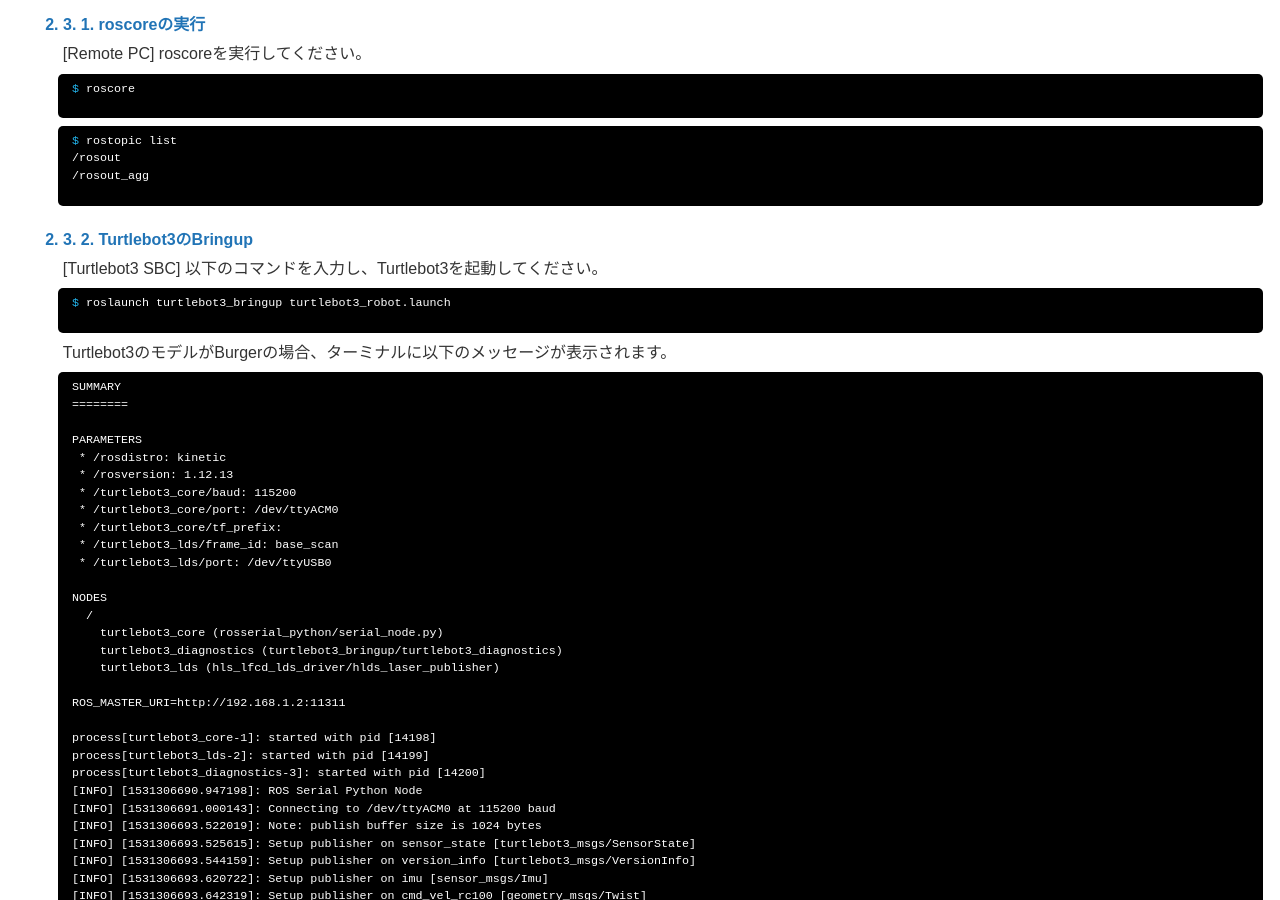
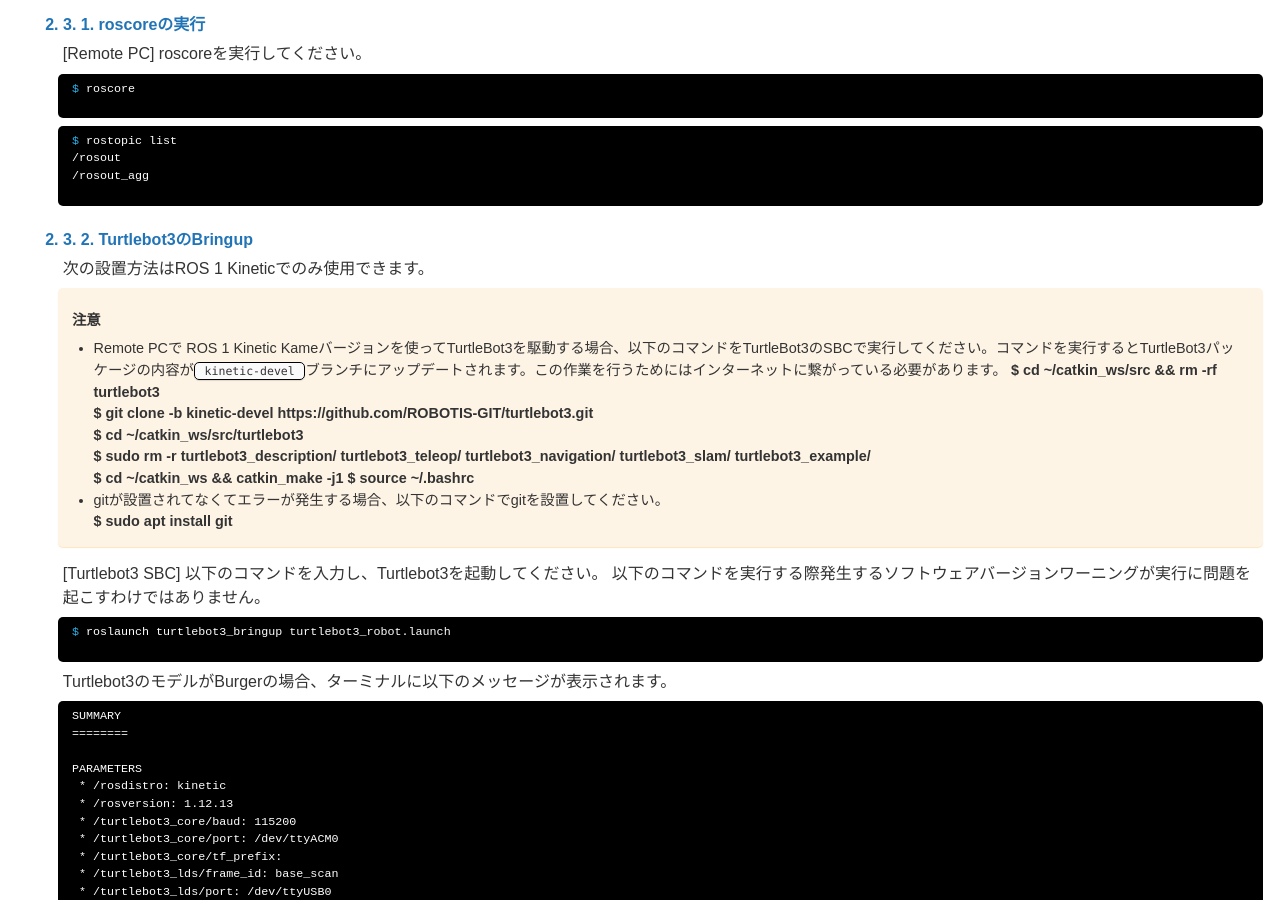
Before and after one commit to ROBOTIS-Will/ritsumeikan_github, a Jekyll site: the page built from docs/markdown/week_1_1.md, in a window 1280 px wide and 900 px high, scrolled down 4596 px. Built offline with Jekyll 4.4.1, drawn with Linux system fonts in a browser that asks for light colours; nearby versions of some CDN libraries; our own code applies the rules of GitHub Pages for plain Markdown files.

Commit message:
revise contents

````diff
--- a/docs/markdown/week_1_1.md
+++ b/docs/markdown/week_1_1.md
@@ -185,7 +185,27 @@ $ rostopic list
 ```
 
 ### Turtlebot3のBringup
+
+次の設置方法はROS 1 Kineticでのみ使用できます。
+
+{% capture kinetic-setting %}
+**注意**
+- Remote PCで ROS 1 Kinetic Kameバージョンを使ってTurtleBot3を駆動する場合、以下のコマンドをTurtleBot3のSBCで実行してください。コマンドを実行するとTurtleBot3パッケージの内容が`kinetic-devel`ブランチにアップデートされます。この作業を行うためにはインターネットに繋がっている必要があります。
+**$ cd ~/catkin_ws/src && rm -rf turtlebot3**
+**$ git clone -b kinetic-devel https://github.com/ROBOTIS-GIT/turtlebot3.git**
+**$ cd ~/catkin_ws/src/turtlebot3**
+**$ sudo rm -r turtlebot3_description/ turtlebot3_teleop/ turtlebot3_navigation/ turtlebot3_slam/ turtlebot3_example/**
+**$ cd ~/catkin_ws && catkin_make -j1**
+**$ source ~/.bashrc**
+
+- gitが設置されてなくてエラーが発生する場合、以下のコマンドでgitを設置してください。
+**$ sudo apt install git**
+{% endcapture %}
+<div class="notice--warning">{{ kinetic-setting | markdownify }}</div>
+
 [Turtlebot3 SBC] 以下のコマンドを入力し、Turtlebot3を起動してください。
+以下のコマンドを実行する際発生するソフトウェアバージョンワーニングが実行に問題を起こすわけではありません。
+
 ```bash
 $ roslaunch turtlebot3_bringup turtlebot3_robot.launch
 ```
````
Also changed, not shown: docs/markdown/week_2_1.md (+14 -2 lines), docs/markdown/week_3_1.md (+4 -10 lines), docs/markdown/week_3_2.md (+5 -5 lines).
